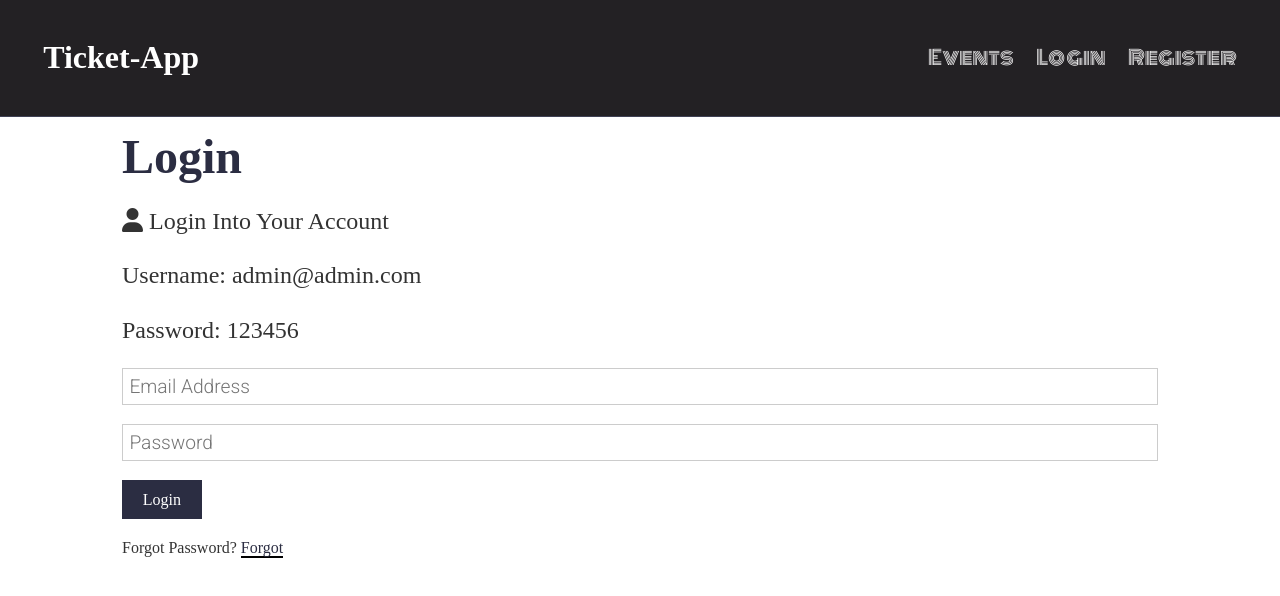
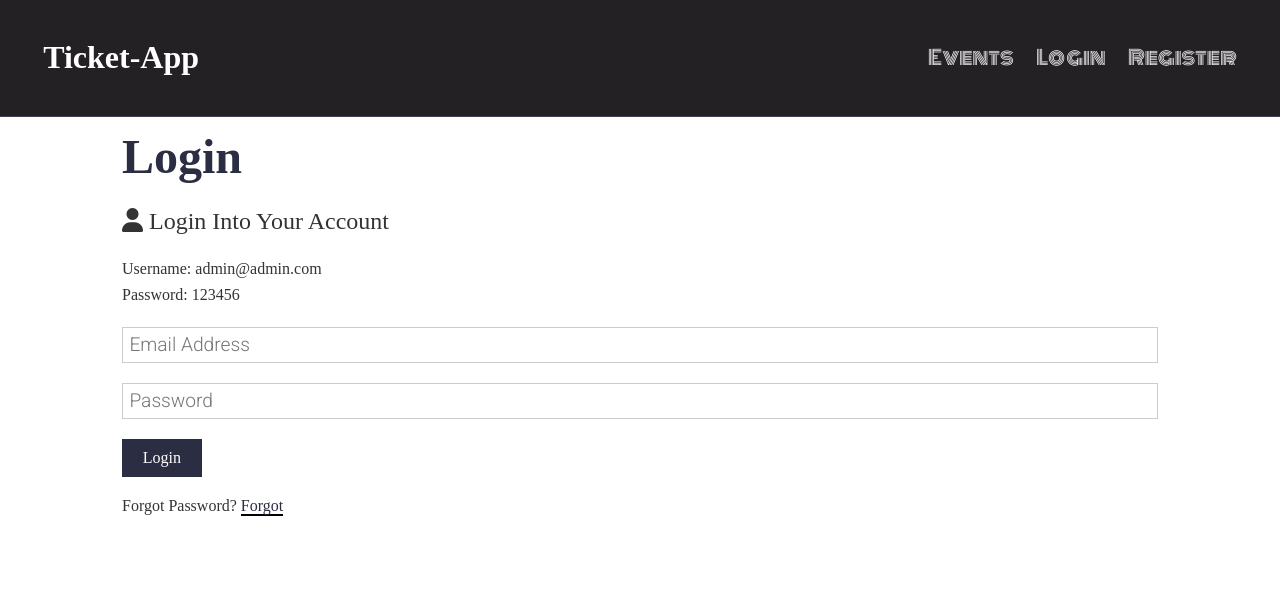
Before and after one commit to mirjSolution/Ticket_App, a React (Create React App) app in the folder frontend/: page /login in a window 1280 px wide. Shown: the top 596 px of the page. Built offline with nearby package versions, Linux system fonts and the light colour scheme; no server answers; a web font is replaced by a local one.

Commit message:
Add not found route and username and password

```diff
--- a/frontend/src/components/auth/Login.js
+++ b/frontend/src/components/auth/Login.js
@@ -34,8 +34,8 @@ const Login = ({ login, isAuthenticated, role }) => {
       <p className='lead'>
         <i className='fas fa-user'></i> Login Into Your Account
       </p>
-      <p className='lead'>Username: admin@admin.com</p>
-      <p className='lead'>Password: 123456</p>
+      <p>Username: admin@admin.com</p>
+      <p>Password: 123456</p>
       <form className='form' onSubmit={(e) => onSubmit(e)}>
         <div className='form-group'>
           <input
```
